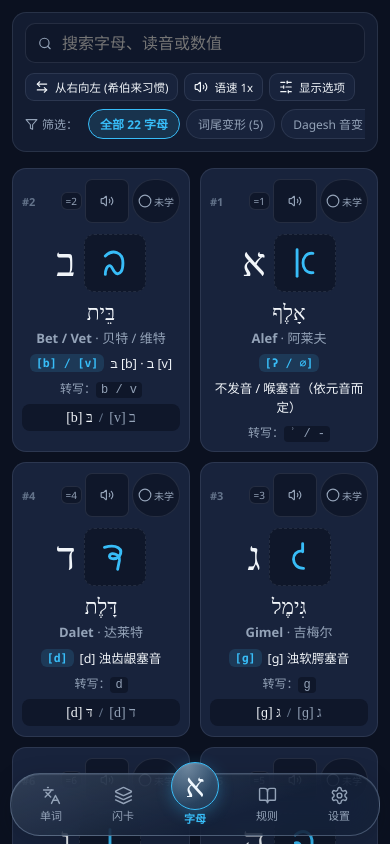
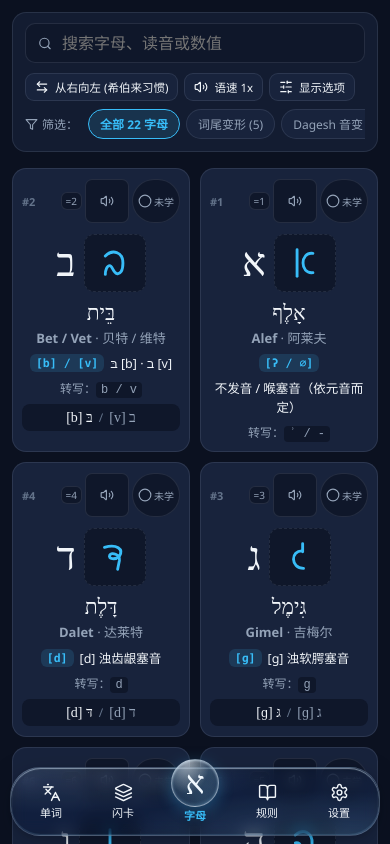
Before and after one commit to xxm-666/Alef, a React (Vite) app: page / in a window 390 px wide. Built offline with nearby package versions, Linux system fonts and the light colour scheme; a web font is replaced by a local one.

Commit message:
Refine mobile glass dock transparency and height

```diff
--- a/src/index.css
+++ b/src/index.css
@@ -3730,11 +3730,14 @@ button {
   }
 
   .titlebar-nav {
-    --dock-glass: rgba(22, 33, 55, 0.76);
-    --dock-rim: rgba(201, 226, 255, 0.27);
-    --dock-glint: rgba(214, 237, 255, 0.14);
-    --dock-center-top: #416484;
-    --dock-center-bottom: #203752;
+    --dock-glass: rgba(17, 28, 48, 0.35);
+    --dock-rim: rgba(205, 229, 255, 0.24);
+    --dock-glint: rgba(220, 240, 255, 0.52);
+    --dock-reflection: rgba(148, 216, 255, 0.16);
+    --dock-lens: rgba(214, 236, 255, 0.12);
+    --dock-center-base: #203752;
+    --dock-center-top: rgba(124, 184, 219, 0.26);
+    --dock-center-bottom: rgba(30, 56, 83, 0.36);
     --dock-center-ink: #f1f9ff;
     --dock-center-glow: rgba(56, 189, 248, 0.30);
     position: fixed;
@@ -3748,28 +3751,48 @@ button {
     display: grid;
     grid-template-columns: repeat(5, minmax(0, 1fr));
     gap: 2px;
-    padding: 5px;
+    padding: 8px 5px;
     border: 1px solid var(--dock-rim);
     border-radius: 30px;
     background: var(--bg-surface);
-    box-shadow: inset 0 1px 1px var(--dock-glint), 0 8px 26px rgba(9, 15, 27, 0.24);
+    box-shadow: 0 10px 30px rgba(9, 15, 27, 0.25), 0 2px 6px rgba(9, 15, 27, 0.18);
   }
 
   [data-theme='parchment'] .titlebar-nav {
-    --dock-glass: rgba(255, 251, 242, 0.78);
+    --dock-glass: rgba(255, 251, 242, 0.37);
     --dock-rim: rgba(129, 150, 180, 0.34);
-    --dock-glint: rgba(255, 255, 255, 0.77);
-    --dock-center-top: #edf8ff;
-    --dock-center-bottom: #bed7f4;
+    --dock-glint: rgba(255, 255, 255, 0.95);
+    --dock-reflection: rgba(116, 171, 237, 0.19);
+    --dock-lens: rgba(255, 255, 255, 0.31);
+    --dock-center-base: #e1eefb;
+    --dock-center-top: rgba(255, 255, 255, 0.44);
+    --dock-center-bottom: rgba(147, 191, 238, 0.30);
     --dock-center-ink: #203f71;
     --dock-center-glow: rgba(29, 78, 216, 0.20);
   }
 
+  .titlebar-nav::before {
+    content: '';
+    position: absolute;
+    inset: 0;
+    border-radius: inherit;
+    box-shadow: inset 0 1px 1px var(--dock-glint), inset 0 -1px 1px var(--dock-reflection);
+    pointer-events: none;
+  }
+
   @supports ((-webkit-backdrop-filter: blur(1px)) or (backdrop-filter: blur(1px))) {
     .titlebar-nav {
-      background: linear-gradient(160deg, var(--dock-glint), transparent 64%), var(--dock-glass);
-      -webkit-backdrop-filter: blur(20px) saturate(155%);
-      backdrop-filter: blur(20px) saturate(155%);
+      background: radial-gradient(ellipse at 12% 0%, var(--dock-lens), transparent 48%),
+        radial-gradient(ellipse at 87% 105%, var(--dock-reflection), transparent 48%),
+        var(--dock-glass);
+      -webkit-backdrop-filter: blur(8px) saturate(145%);
+      backdrop-filter: blur(8px) saturate(145%);
+    }
+
+    .nav-center-glyph {
+      --dock-center-base: transparent;
+      -webkit-backdrop-filter: blur(5px) saturate(135%);
+      backdrop-filter: blur(5px) saturate(135%);
     }
   }
 
@@ -3791,7 +3814,7 @@ button {
     gap: 5px;
     padding: 5px 2px;
     border-radius: 22px;
-    color: var(--text-secondary);
+    color: var(--text-primary);
   }
 
   .titlebar-nav .nav-pill > svg {
@@ -3802,7 +3825,8 @@ button {
 
   .titlebar-nav .nav-pill.active {
     color: var(--accent);
-    background: var(--accent-soft);
+    background: linear-gradient(150deg, var(--dock-lens), var(--accent-soft));
+    box-shadow: inset 0 1px 1px var(--dock-glint), inset 0 -1px 1px var(--dock-reflection);
   }
 
   .titlebar-nav .nav-pill-center {
@@ -3816,6 +3840,7 @@ button {
 
   .titlebar-nav .nav-pill-center.active {
     background: transparent;
+    box-shadow: none;
   }
 
   .nav-center-glyph {
@@ -3825,21 +3850,39 @@ button {
     height: 48px;
     border: 1px solid var(--dock-rim);
     border-radius: 50%;
-    background: radial-gradient(ellipse at 35% 8%, rgba(255, 255, 255, 0.25), transparent 63%),
-      linear-gradient(155deg, var(--dock-center-top), var(--dock-center-bottom));
-    box-shadow: inset 0 1px 2px var(--dock-glint), 0 4px 12px var(--dock-center-glow);
+    background: radial-gradient(ellipse at 33% 0%, rgba(255, 255, 255, 0.52), transparent 52%),
+      radial-gradient(ellipse at 73% 100%, var(--dock-reflection), transparent 62%),
+      linear-gradient(155deg, var(--dock-center-top), var(--dock-center-bottom)),
+      var(--dock-center-base);
+    box-shadow: inset 0 1px 1px var(--dock-glint), inset 0 -2px 3px var(--dock-reflection),
+      0 4px 12px var(--dock-center-glow);
     color: var(--dock-center-ink);
     font: 32px/1 var(--font-hebrew);
   }
 
   .nav-pill-center.active .nav-center-glyph {
-    border-color: var(--accent);
-    box-shadow: inset 0 1px 2px var(--dock-glint), 0 4px 15px var(--dock-center-glow);
+    border-color: var(--dock-glint);
+    box-shadow: inset 0 1px 2px var(--dock-glint), inset 0 -2px 3px var(--dock-reflection),
+      0 4px 15px var(--dock-center-glow);
   }
 
   .titlebar-nav .nav-pill:focus-visible {
     outline: 2px solid var(--accent);
     outline-offset: 2px;
+  }
+
+  @media (prefers-reduced-transparency: reduce) {
+    .titlebar-nav {
+      background: var(--bg-surface);
+      -webkit-backdrop-filter: none;
+      backdrop-filter: none;
+    }
+
+    .nav-center-glyph {
+      --dock-center-base: var(--bg-surface);
+      -webkit-backdrop-filter: none;
+      backdrop-filter: none;
+    }
   }
 
   @media (prefers-reduced-motion: reduce) {
@@ -3871,7 +3914,7 @@ button {
   }
 
   .main-scroll-area {
-    padding: calc(12px + env(safe-area-inset-top)) 12px calc(96px + env(safe-area-inset-bottom));
+    padding: calc(12px + env(safe-area-inset-top)) 12px calc(104px + env(safe-area-inset-bottom));
   }
 
   .search-box {
@@ -4035,7 +4078,7 @@ button {
   }
 
   .flip-card-wrapper {
-    height: clamp(178px, calc(100svh - 317px), 360px);
+    height: clamp(170px, calc(100svh - 325px), 360px);
   }
 
   .flip-back .back-details-grid {
```
